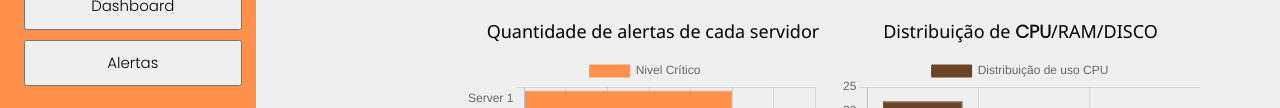
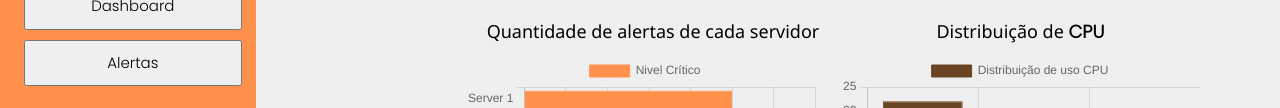
Before and after one commit to Tagg-Tech/Development, a website: page web-data-viz/public/areaCliente/dashboardGerente.html in a window 1280 px wide. Shown: the part 330-438 px from the top of the page. Drawn offline with nearby package versions, Linux system fonts and the light colour scheme.

Commit message:
Fix: Ajustado nome gráfico barra 2

```diff
--- a/web-data-viz/public/areaCliente/dashboardGerente.html
+++ b/web-data-viz/public/areaCliente/dashboardGerente.html
@@ -94,7 +94,7 @@
                     <canvas id="myChart1"></canvas>
                 </div>
                 <div class="container_chart">
-                    <h5>Distribuição de <strong>CPU</strong>/RAM/DISCO</h5>
+                    <h5>Distribuição de <strong>CPU</strong></h5>
                     <canvas id="myChart2"></canvas>
                 </div>
 
```
